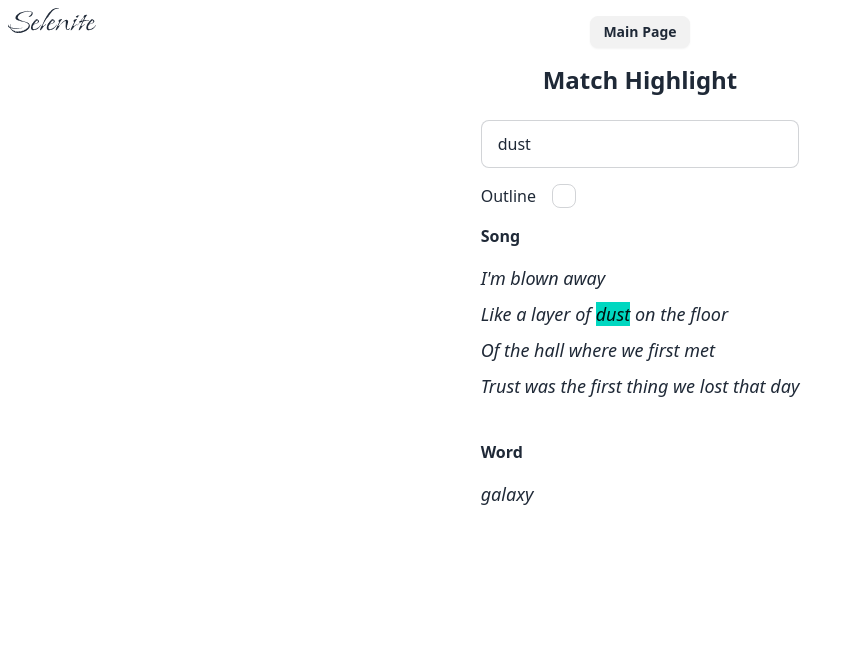
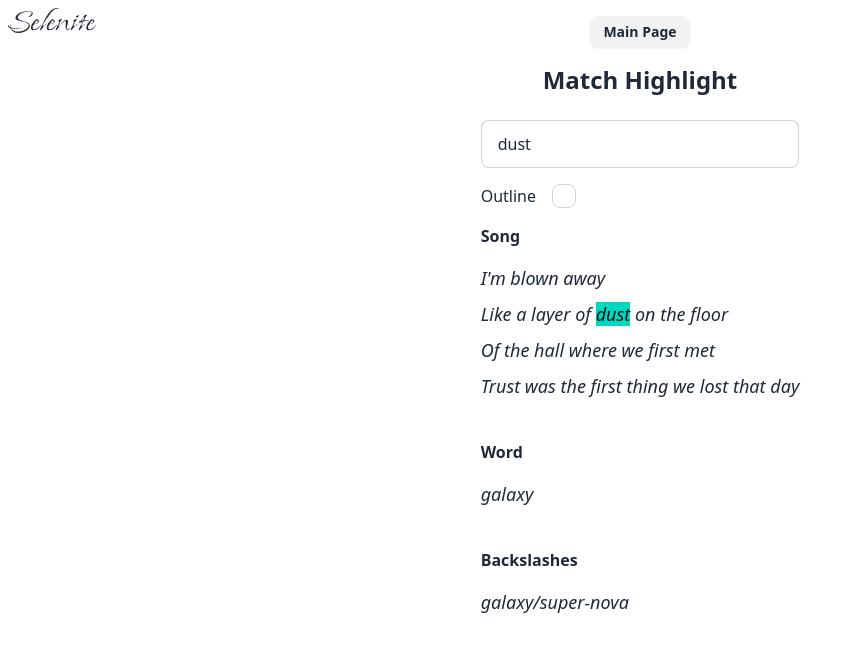
Before and after one commit to Selenite-GEOS/commons, a SvelteKit app: page /match-highlight in a window 1280 px wide. Shown: the top 652 px of the page, without its empty margins (0-855 px from the left). Built offline with nearby package versions, Linux system fonts and the light colour scheme.

Commit message:
Fix match highlighter

```diff
--- a/package.json
+++ b/package.json
@@ -1,6 +1,6 @@
 {
 	"name": "@selenite/commons",
-	"version": "0.26.9",
+	"version": "0.26.10",
 	"repository": "github:ShaitanLyss/selenite-commons",
 	"license": "MIT",
 	"keywords": [
--- a/src/lib/utils/string.ts
+++ b/src/lib/utils/string.ts
@@ -7,7 +7,7 @@
 
 // polyfill for set intersection
 import 'core-js/actual/set/intersection';
-import { upperCase, upperFirst } from 'lodash-es';
+import { escapeRegExp, upperCase, upperFirst } from 'lodash-es';
 
 // Can't export pluralize functions directly
 // because pluralize is common js
@@ -220,7 +220,7 @@ export function matchingParts(s: string, ref: string, options: {caseInsensitive?
 	if (options.caseInsensitive) {
 		flags += "i"
 	}
-	const re = new RegExp(`(.*?)(${ref})`, flags);
+	const re = new RegExp(`(.*?)(${escapeRegExp(ref)})`, flags);
 
 	let remainder = s;
 	const res: ReturnType<typeof matchingParts> = [];
--- a/src/routes/match-highlight/+page.svelte
+++ b/src/routes/match-highlight/+page.svelte
@@ -42,3 +42,6 @@ Trust was the first thing we lost that day"
 
 <h2 class="mt-8 mb-2 font-bold">Word</h2>
 <p class="italic text-lg"><MatchHighlighter content={'galaxy'} {ref} {outline} /></p>
+
+<h2 class="mt-8 mb-2 font-bold">Backslashes</h2>
+<p class="italic text-lg"><MatchHighlighter content={'galaxy/super-nova'} {ref} {outline} /></p>
```
Also changed, not shown: 1 other file (tests, documents, lock files or other folders).
